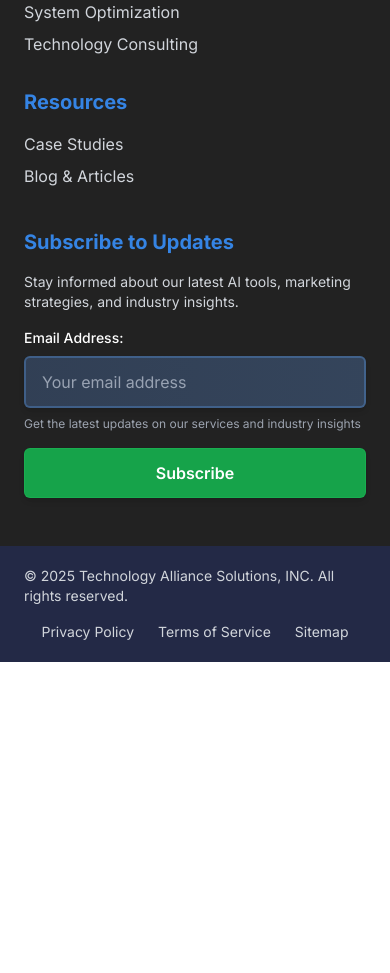
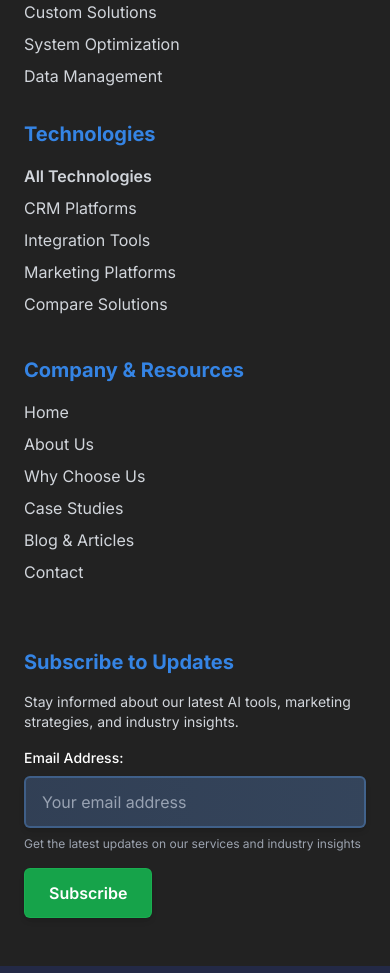
Before and after one commit to mhol1961/tas_vscode, a Next.js app: page / in a window 390 px wide. Shown: the part 9400-10373 px from the top of the page. Before the commit the page ends 10062 px from the top, so only its background shows below. Built offline with nearby package versions, Linux system fonts and the light colour scheme.

Commit message:
Update website content and functionality

```diff
--- a/src/components/layout/Footer.tsx
+++ b/src/components/layout/Footer.tsx
@@ -29,13 +29,15 @@
 
       {/* Main Footer Content */}
       <motion.div
-        className="max-w-7xl mx-auto px-6 sm:px-6 lg:px-8 py-12 sm:py-16 grid grid-cols-1 sm:grid-cols-2 lg:grid-cols-4 gap-8 sm:gap-6 lg:gap-8 relative z-10"
+        className="max-w-7xl mx-auto px-6 sm:px-6 lg:px-8 py-12 sm:py-16 relative z-10"
         variants={containerVariants}
         initial="hidden"
         whileInView="visible"
         viewport={{ once: true, margin: "-100px" }}
       >
-        {/* Company Info */}
+        <div className="grid grid-cols-1 sm:grid-cols-2 lg:grid-cols-4 gap-8 sm:gap-6 lg:gap-8">
+          {/* Company Info - Column 1 */}
+          <div className="lg:row-span-1">
             <motion.div className="space-y-4" variants={itemVariants}>
               <h3 className="text-xl font-bold text-primary-blue">
                 Technology Alliance Solutions, INC.
@@ -111,11 +113,14 @@
                 </motion.a>
               </div>
             </motion.div>
+          </div>
 
-        {/* Services Links */}
+          {/* Services Links - Column 2 */}
+          <div className="lg:row-span-2">
             <motion.div className="space-y-4" variants={itemVariants}>
               <h3 className="text-xl font-bold text-primary-blue">Our Services</h3>
               <ul className="space-y-2">
+                <li><Link href="/services" className="text-gray-300 hover:text-primary-blue transition-colors inline-block hover:translate-x-1 duration-200 font-semibold">All Services</Link></li>
                 <li><Link href="/services/seo-services" className="text-gray-300 hover:text-primary-blue transition-colors inline-block hover:translate-x-1 duration-200">SEO Services</Link></li>
                 <li><Link href="/services/website-creation" className="text-gray-300 hover:text-primary-blue transition-colors inline-block hover:translate-x-1 duration-200">Website Creation</Link></li>
                 <li><Link href="/services/email-marketing" className="text-gray-300 hover:text-primary-blue transition-colors inline-block hover:translate-x-1 duration-200">Email Marketing</Link></li>
@@ -127,14 +132,65 @@
                 <li><Link href="/services/marketing-automation" className="text-gray-300 hover:text-primary-blue transition-colors inline-block hover:translate-x-1 duration-200">Marketing Automation</Link></li>
                 <li><Link href="/services/custom-solutions" className="text-gray-300 hover:text-primary-blue transition-colors inline-block hover:translate-x-1 duration-200">Custom Solutions</Link></li>
                 <li><Link href="/services/system-optimization" className="text-gray-300 hover:text-primary-blue transition-colors inline-block hover:translate-x-1 duration-200">System Optimization</Link></li>
-            <li><Link href="/services/technologies" className="text-gray-300 hover:text-primary-blue transition-colors inline-block hover:translate-x-1 duration-200">Technology Consulting</Link></li>
+                <li><Link href="/services/data-management" className="text-gray-300 hover:text-primary-blue transition-colors inline-block hover:translate-x-1 duration-200">Data Management</Link></li>
               </ul>
             </motion.div>
+          </div>
 
-        {/* Resources */}
+          {/* Technologies - Column 3 */}
+          <div>
             <motion.div className="space-y-4" variants={itemVariants}>
-          <h3 className="text-xl font-bold text-primary-blue">Resources</h3>
+              <h3 className="text-xl font-bold text-primary-blue">Technologies</h3>
               <ul className="space-y-2">
+                <li>
+                  <Link href="/services/technologies" className="text-gray-300 hover:text-primary-blue transition-colors inline-block hover:translate-x-1 duration-200 font-semibold">
+                    All Technologies
+                  </Link>
+                </li>
+                <li>
+                  <Link href="/services/technologies/crm" className="text-gray-300 hover:text-primary-blue transition-colors inline-block hover:translate-x-1 duration-200">
+                    CRM Platforms
+                  </Link>
+                </li>
+                <li>
+                  <Link href="/services/technologies/integration" className="text-gray-300 hover:text-primary-blue transition-colors inline-block hover:translate-x-1 duration-200">
+                    Integration Tools
+                  </Link>
+                </li>
+                <li>
+                  <Link href="/services/technologies/marketing" className="text-gray-300 hover:text-primary-blue transition-colors inline-block hover:translate-x-1 duration-200">
+                    Marketing Platforms
+                  </Link>
+                </li>
+                <li>
+                  <Link href="/services/technologies/compare" className="text-gray-300 hover:text-primary-blue transition-colors inline-block hover:translate-x-1 duration-200">
+                    Compare Solutions
+                  </Link>
+                </li>
+              </ul>
+            </motion.div>
+          </div>
+
+          {/* Company & Resources - Column 4 */}
+          <div>
+            <motion.div className="space-y-4" variants={itemVariants}>
+              <h3 className="text-xl font-bold text-primary-blue mt-2 sm:mt-0">Company & Resources</h3>
+              <ul className="space-y-2">
+                <li>
+                  <Link href="/" className="text-gray-300 hover:text-primary-blue transition-colors inline-block hover:translate-x-1 duration-200">
+                    Home
+                  </Link>
+                </li>
+                <li>
+                  <Link href="/about" className="text-gray-300 hover:text-primary-blue transition-colors inline-block hover:translate-x-1 duration-200">
+                    About Us
+                  </Link>
+                </li>
+                <li>
+                  <Link href="/why-choose-us" className="text-gray-300 hover:text-primary-blue transition-colors inline-block hover:translate-x-1 duration-200">
+                    Why Choose Us
+                  </Link>
+                </li>
                 <li>
                   <Link href="/case-studies" className="text-gray-300 hover:text-primary-blue transition-colors inline-block hover:translate-x-1 duration-200">
                     Case Studies
@@ -145,12 +201,19 @@
                     Blog & Articles
                   </Link>
                 </li>
+                <li>
+                  <Link href="/contact" className="text-gray-300 hover:text-primary-blue transition-colors inline-block hover:translate-x-1 duration-200">
+                    Contact
+                  </Link>
+                </li>
               </ul>
             </motion.div>
+          </div>
 
-        {/* Newsletter */}
-        <motion.div className="space-y-4" variants={itemVariants}>
-          <h3 className="text-xl font-bold text-primary-blue mt-2 sm:mt-0">Subscribe to Updates</h3>
+          {/* Newsletter Signup - Below Technologies and Company in columns 3-4 */}
+          <div className="lg:col-span-2">
+            <motion.div className="space-y-4 mt-8 lg:mt-0" variants={itemVariants}>
+              <h3 className="text-xl font-bold text-primary-blue">Subscribe to Updates</h3>
               <p className="text-sm text-gray-300 mt-2">
                 Stay informed about our latest AI tools, marketing strategies, and industry insights.
               </p>
@@ -185,7 +248,7 @@
                 </div>
                 <motion.button
                   type="submit"
-              className="w-full bg-green-600 hover:bg-green-500 text-white font-semibold py-3 px-4 rounded-md
+                  className="bg-green-600 hover:bg-green-500 text-white font-semibold py-3 px-6 rounded-md
                   transition-all duration-200 shadow-md hover:shadow-lg border border-green-500/30
                   touch-manipulation text-base"
                   whileHover={{ scale: 1.02 }}
@@ -195,6 +258,8 @@
                 </motion.button>
               </form>
             </motion.div>
+          </div>
+        </div>
       </motion.div>
 
       {/* Copyright */}
```
Also changed, not shown: 1 other file (tests, documents, lock files or other folders). Lines whose indentation alone changed are shown as unchanged.
